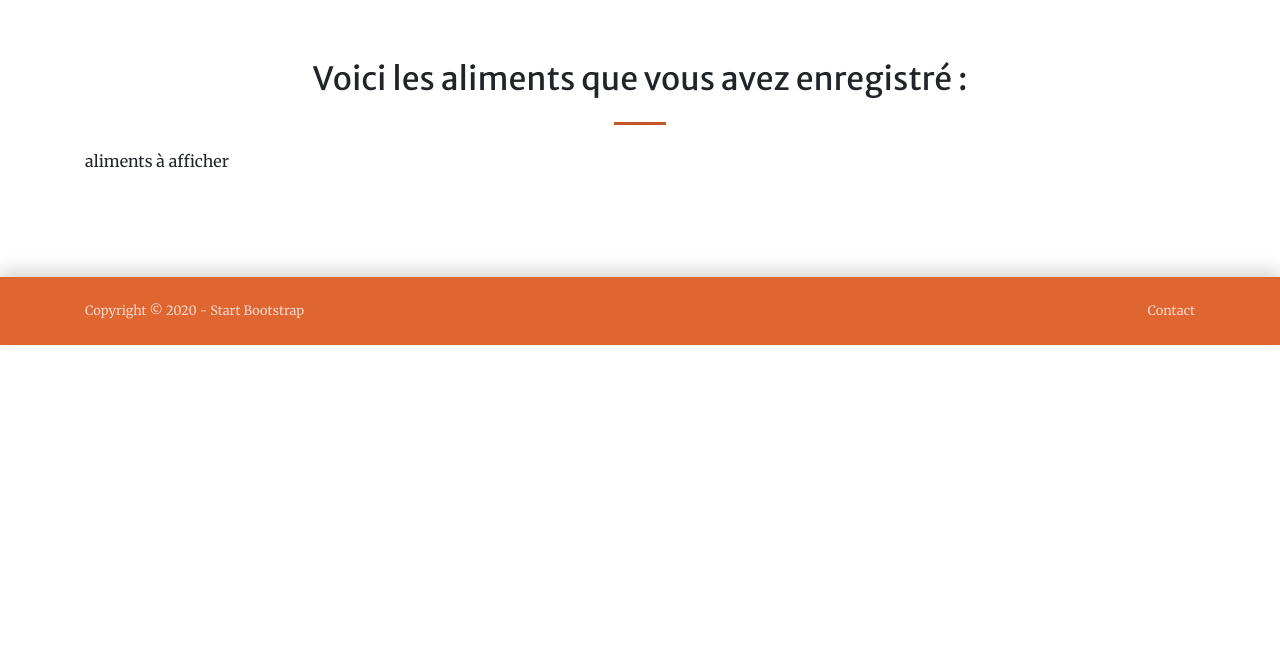
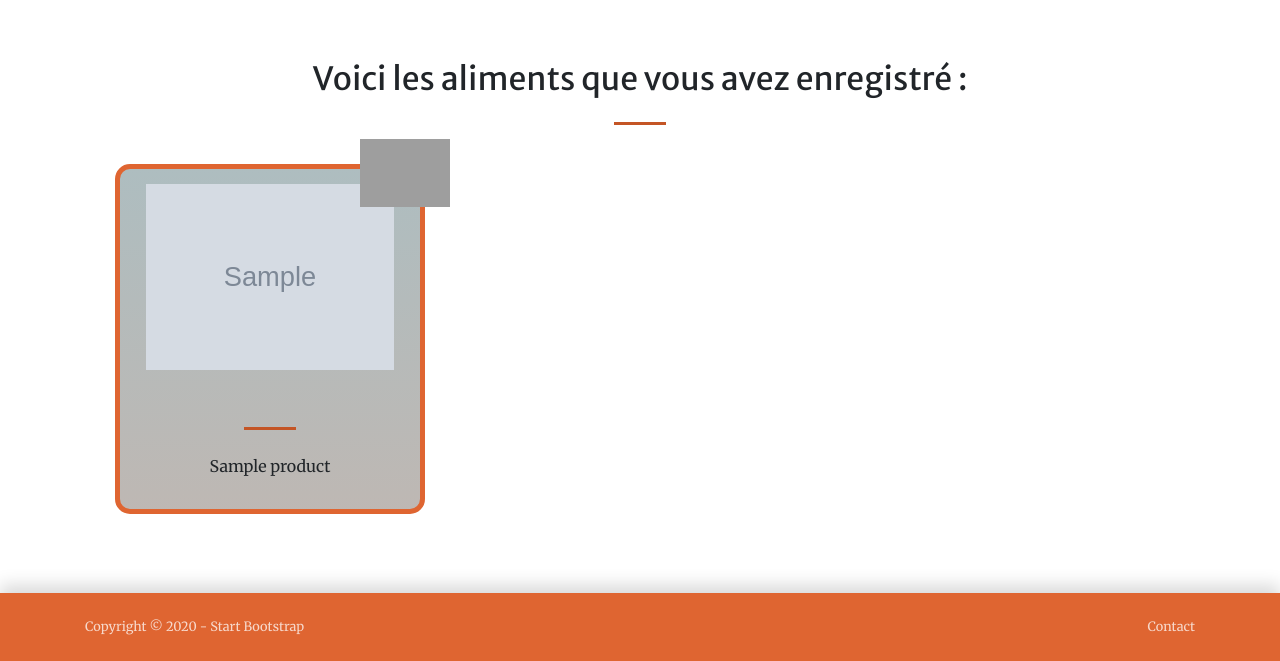
Before and after one commit to Guuzii/Projet-8-PurBeurre-Django, a Django app: page /products/user-results/ in a window 1280 px wide. Shown: the part 476-1137 px from the top of the page. Before the commit the page ends 821 px from the top, so only its background shows below. Run offline with Django 3.2, Linux system fonts and the light colour scheme; a user stored in the database is signed in; tables that the repository leaves empty hold one stand-in row (values such as "Sample post"); grey boxes marked "Sample" are stand-in pictures; some libraries are stand-ins or nearby versions; grey boxes are pictures that could not be loaded.

Commit message:
ajout et retrait de produits aux favoris + mise en page

```diff
--- a/pureBeurreOC/products/forms.py
+++ b/pureBeurreOC/products/forms.py
@@ -58,7 +58,6 @@ class UserCreateForm(UserCreationForm):
 
         return email
 
-
 class LoginForm(AuthenticationForm):
     username = UsernameField(
         label='Identifiant',
--- a/pureBeurreOC/products/models.py
+++ b/pureBeurreOC/products/models.py
@@ -1,5 +1,5 @@
 from django.db import models
-from django.contrib.auth.models import User
+from django.contrib.auth import get_user_model
 
 # Create your models here.
 class Nutriment(models.Model):
@@ -30,7 +30,7 @@ class Product(models.Model):
     nutri_score = models.CharField("Score nutritionnel", max_length=1)
     nutriments = models.ManyToManyField('products.Nutriment', through='products.ProductNutriments')
     categories = models.ManyToManyField('products.Category', through='products.ProductCategories')
-    # users = models.ManyToManyField('User', through='products.ProductUsers')
+    users = models.ManyToManyField(get_user_model(), through='products.ProductUsers')
 
     class Meta:
         verbose_name = "Produit"
@@ -48,6 +48,6 @@ class ProductCategories(models.Model):
     product = models.ForeignKey('products.Product', on_delete=models.CASCADE)
     category = models.ForeignKey('products.Category', on_delete=models.CASCADE)
 
-# class ProductUsers(models.Model):
-#     product = models.ForeignKey('products.Product', on_delete=models.CASCADE)
-#     user = models.ForeignKey('User', on_delete=models.CASCADE)
+class ProductUsers(models.Model):
+    product = models.ForeignKey('products.Product', on_delete=models.CASCADE)
+    user = models.ForeignKey(get_user_model(), on_delete=models.CASCADE)
--- a/pureBeurreOC/products/static/scripts.js
+++ b/pureBeurreOC/products/static/scripts.js
@@ -17,6 +17,31 @@ $(".product-card .hover-div").mouseleave((e) => {
     }, 100);
 });
 
+// Navigate to product details
 $(".product-card .hover-div").click((e) => {
     window.location.assign('/products/details/' + $(e.target).attr("data"));
 });
+
+// AJAX call to save a product for actual user
+$(".save-div p").click((e) => {
+    $.ajax({
+        type: "GET",
+        url: '/products/user-save-product/' + $(e.target).attr("data"),
+        success: (data) => {
+            $("#save-product-message").text("Le produit " + data['product_name'] + " a été " + data['response']);
+            $("#save-product-message").show();
+            setTimeout(function() {
+                $("#save-product-message").hide();
+            }, 1500);
+
+            if (data['saved']) {
+                $(e.target).text("Retirer des favoris");
+                $(e.target).css("background", "red");
+            }
+            else {
+                $(e.target).text("Ajouter aux favoris");
+                $(e.target).css("background", "green");
+            }
+        }
+    });
+});
--- a/pureBeurreOC/products/templates/base.html
+++ b/pureBeurreOC/products/templates/base.html
@@ -30,7 +30,7 @@
                 <a class="navbar-brand js-scroll-trigger" href="/">PurBeurre</a><button class="navbar-toggler navbar-toggler-right" type="button" data-toggle="collapse" data-target="#navbarResponsive" aria-controls="navbarResponsive" aria-expanded="false" aria-label="Toggle navigation"><span class="navbar-toggler-icon"></span></button>
                 <div class="collapse navbar-collapse" id="navbarResponsive">
                     <ul class="navbar-nav ml-auto my-2 my-lg-0">
-                        <li class="nav-item" id="navSearch">
+                        <li class="nav-item" class="searchForm">
                             <!-- <input type="text" name="navSearch" id="navSearch" placeholder="Chercher"> -->
                             {% include 'products/forms/form-search.html' %}
                         </li>
--- a/pureBeurreOC/products/templates/products/homepage.html
+++ b/pureBeurreOC/products/templates/products/homepage.html
@@ -14,7 +14,9 @@
                 <div class="col-lg-8 align-self-baseline">
                     <h2 class="text-white-75 font-weight-light mb-5">Trouvez un produit de substitution pour ceux que vous consommez tous les jours.</h2>
 
-                    {% include './forms/form-search.html' %}
+                    <div class="searchForm">
+                        {% include './forms/form-search.html' %}
+                    </div>
 
                 </div>
             </div>
--- a/pureBeurreOC/products/templates/products/result-user.html
+++ b/pureBeurreOC/products/templates/products/result-user.html
@@ -11,11 +11,35 @@
                 </div>
             </div>
 
-            <div class="row">
-                <div class="col-md-12 mb-4">
-                    <p>aliments à afficher</p>
+            {% if products|length > 0 %}
+                <div class="row">
+                    <div class="col-md-12 text-center d-flex flex-wrap">
+                        {% for product in products %}
+                            <div class="col-md-4 product-card">
+                                <div class="card-content">
+                                    <div class="hover-div" data="{{ product.id }}"></div>
+                                    <div class="nutriscore">
+                                        <img src="../../static/assets/img/nutriscore-{{ product.nutri_score }}.svg" alt="">
+                                    </div>
+                                    <div class="product-img">
+                                        <img src="{{ product.image_url }}" alt="image {{ product.name }}">
+                                    </div>
+                                    <div>
+                                        <div><hr class="divider my-4" /></div>
+                                        <p>{{ product.name }}</p>
+                                    </div>
+                                </div>
+                            </div>
+                        {% endfor %}
+                    </div>
                 </div>
-            </div>
+            {% else %}
+                <div class="row">
+                    <div class="col-md-12 text-center">
+                        <p>Vous n'avez aucun produits enregistré dans vos favoris</p>
+                    </div>
+                </div>
+            {% endif %}
         </div>
     </section>
 
--- a/pureBeurreOC/products/templates/products/results.html
+++ b/pureBeurreOC/products/templates/products/results.html
@@ -16,4 +16,5 @@
     {% block result %}
     {% endblock %}
 
+    <div id="save-product-message"></div>
 {% endblock %}
--- a/pureBeurreOC/products/urls.py
+++ b/pureBeurreOC/products/urls.py
@@ -11,6 +11,7 @@ urlpatterns = [
     path('user/logout', views.UserLogout.as_view(), name='logout'),
     path('user/sign-up', views.UserCreate.as_view(), name='user-create'),
     path('search-results/', views.SearchResult.as_view(), name='product-search-results'),
+    path('user-save-product/<int:product_id>', views.UserSaveProduct.as_view(), name='save-product'),
     path('user-results/', views.UserResults.as_view(), name='product-user-results'),
     path('details/<int:product_id>', views.ProductDetails.as_view(), name='product-details'),
 ]
--- a/pureBeurreOC/products/views.py
+++ b/pureBeurreOC/products/views.py
@@ -3,6 +3,7 @@
 from django.shortcuts import render, redirect
 from django.views import View
 from django.conf import settings
+from django.http import JsonResponse
 
 from django.contrib.auth import authenticate, login, logout
 from django.contrib.auth.forms import AuthenticationForm
@@ -10,11 +11,10 @@ from django.contrib.auth.models import User
 from django.contrib.auth.views import LoginView, LogoutView
 from django.contrib.auth.decorators import login_required
 
-from products.models import Nutriment, Category, Product, ProductCategories, ProductNutriments
+from products.models import Nutriment, Category, Product, ProductCategories, ProductNutriments, ProductUsers
 from products.forms import SearchForm, UserCreateForm, LoginForm
 
 # Create your views here.
-
 class HomeView(View):
     template_name = 'products/homepage.html'
     context = {
@@ -101,15 +101,25 @@ class SearchResult(View):
         if form.is_valid():
             product_name = form.cleaned_data['product_name']
             searched_product = Product.objects.filter(name__icontains=product_name).first()
+            saved_product = []
 
             if searched_product:
                 substitutes_products = Product.objects.filter(categories=searched_product.categories.first()).exclude(name__exact=searched_product.name).order_by('nutri_score')[:12]
+
+                if request.user.is_authenticated:
+                    if ProductUsers.objects.filter(product=searched_product, user=request.user).exists():
+                        saved_product.append(searched_product)
+
+                    for product in substitutes_products:
+                        if ProductUsers.objects.filter(product=product, user=request.user).exists():
+                            saved_product.append(product)
             else:
                 substitutes_products = None
 
             self.context['title'] = 'produit trouvé pour la recherche : "' + product_name + '"'
             self.context['searched_product'] = searched_product
             self.context['products'] = substitutes_products
+            self.context['saved_product'] = saved_product
 
             return render(request, self.template_name, self.context)
         else:
@@ -151,9 +161,42 @@ class UserResults(View):
     }
 
     def get(self, request):
+        product_users_list = ProductUsers.objects.filter(user=request.user)
+        product_list = []
+
+        for queryset in product_users_list:
+            product_list.append(queryset.product)
+
         self.context['title'] = 'Salut ' + request.user.first_name + ' !'
+        self.context['products'] = product_list
         return render(request, self.template_name, self.context)
 
     def post(self, request):
-        self.context['title'] = 'Salut ' + request.user.first_name + ' !'
-        return render(request, self.template_name, self.context)
+        return redirect('home')
+
+
+class UserSaveProduct(View):
+    context = {
+        'search_form': SearchForm()
+    }
+
+    def get(self, request, product_id):
+        product_to_save = Product.objects.get(id=product_id)
+
+        if not ProductUsers.objects.filter(product=product_to_save, user=request.user).exists():
+            product_user_relation = ProductUsers(product=product_to_save, user=request.user)
+            product_user_relation.save()
+            data = {
+                'saved': True,
+                'product_name': product_to_save.name,
+                'response': "ajouté à vos favoris"
+            }
+        else:
+            ProductUsers.objects.filter(product=product_to_save, user=request.user).delete()
+            data = {
+                'saved': False,
+                'product_name': product_to_save.name,
+                'response': "retiré de vos favoris"
+            }
+
+        return JsonResponse(data)
```
Also changed, not shown: pureBeurreOC/products/admin.py (+9 -2 lines), pureBeurreOC/products/static/global.css (+40 -0 lines), pureBeurreOC/products/templates/products/result-search.html (+26 -11 lines), pureBeurreOC/products/templates/registration/login.html (deleted, +0 -26 lines), pureBeurreOC/products/migrations/0003_auto_20200525_1250.py (added).
